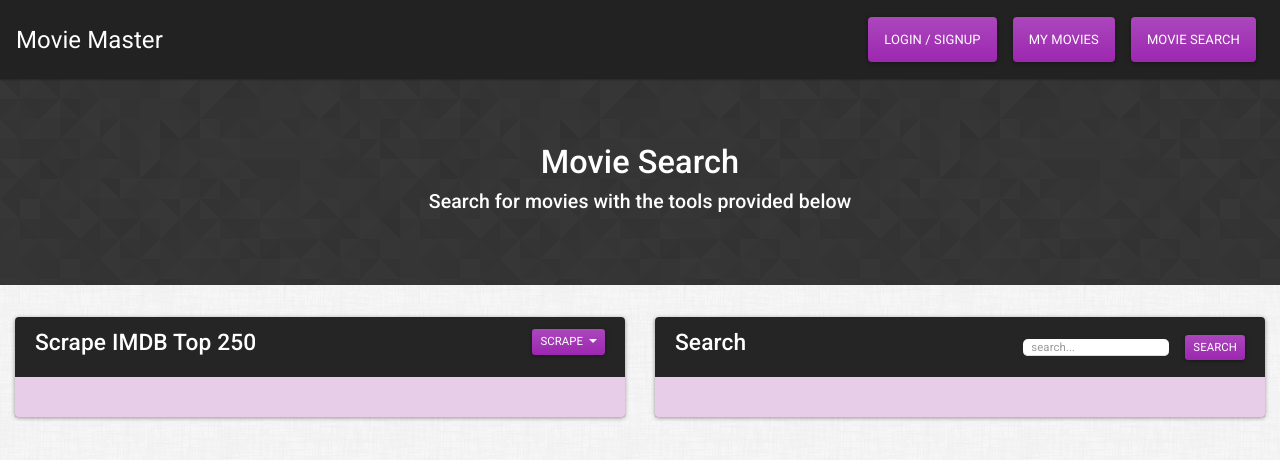
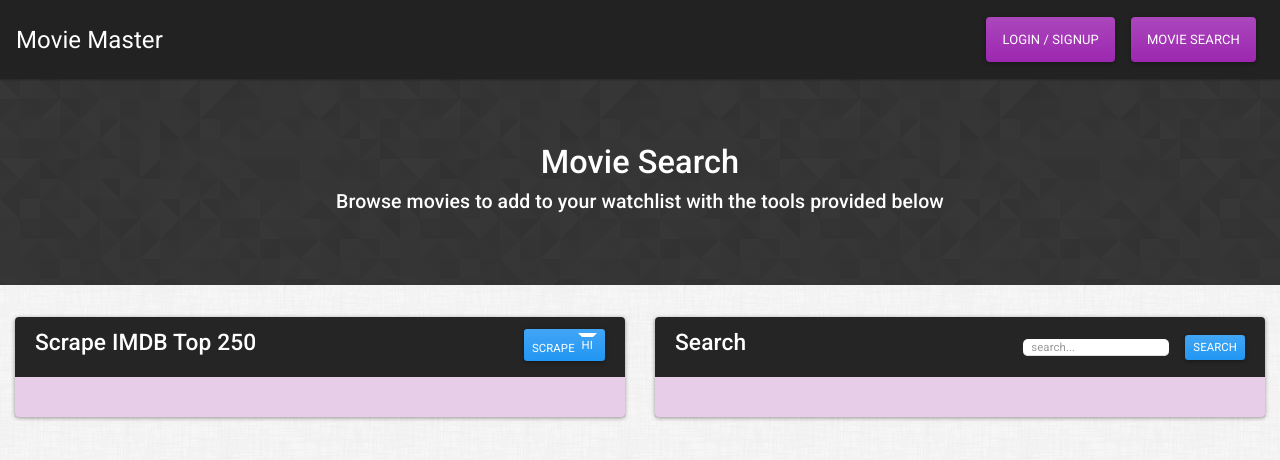
Before and after one commit to nicklascschmidt/movie-master, a website: page client/search.html in a window 1280 px wide. Drawn offline with nearby package versions, Linux system fonts and the light colour scheme.

Commit message:
css touch-ups all over

```diff
--- a/client/js/nav.js
+++ b/client/js/nav.js
@@ -2,10 +2,11 @@
 
 $(document).ready( () => {
   let userIdCheck = sessionStorage.getItem('movieMasterId');
-  if (userIdCheck === null) {
+  if (userIdCheck !== null) {
+    $('#navLogin').html(`<button type='button' id='navLoginButton' class='btn btn-primary nav-button'>Log Out</button>`);
+    $('#navMyMovies').show();
+  } else {
     $('#navLogin').html(`<a href='/' class='btn btn-info nav-button'>Login / Signup</a>`);
-  } else {
-    $('#navLogin').html(`<button type='button' id='navLoginButton' class='btn btn-info nav-button'>Log Out</button>`);
   }
 
   // If logout clicked, reset session storage and reload page
--- a/client/js/search.js
+++ b/client/js/search.js
@@ -69,7 +69,7 @@
   let userId = sessionStorage.getItem('movieMasterId');
   let duplicateBoolean = await checkIfExists(userId, title);
   if (!duplicateBoolean) {
-    return `<button class='btn btn-info btn-sm mt-2 mb-2 handleAddToWatchlist' data-imdbId='${imdbID}' data-title='${title}'><i class="fas fa-plus-circle"></i> Add to Watchlist</button>`
+    return `<button class='btn btn-success btn-sm mt-2 mb-2 handleAddToWatchlist' data-imdbId='${imdbID}' data-title='${title}'><i class="fas fa-plus-circle"></i> Add to Watchlist</button>`
   } else {
     return '<p>Added to Watchlist</p>'
   }
--- a/client/search.html
+++ b/client/search.html
@@ -18,7 +18,7 @@
       <a class='navbar-brand' href='/'>Movie Master</a>
       <ul class='navbar-nav ml-auto'>
         <li id='navLogin' class='nav-item'></li>
-        <li class='nav-item'>
+        <li id='navMyMovies' class='nav-item' style='display:none'>
           <a href='/my-movies' class='btn btn-info nav-button'>My Movies</a>
         </li>
         <li class='nav-item'>
@@ -29,21 +29,19 @@
 
     <div class='jumbotron text-center background-image'>
       <h1>Movie Search</h1>
-      <h4>Search for movies with the tools provided below</h4>
+      <h4>Browse movies to add to your watchlist with the tools provided below</h4>
     </div>
   </header>
 
   <section class='container-fluid'>
     <div id='movie-container' class='row'>
-      <div class='col-12 col-lg-6'>
-        <div class='card mb-4'>
+      <div class='col-12 col-lg-6 mb-4'>
+        <div class='card'>
           <div class='card-header d-inline-flex justify-content-between'>
             <h3>Scrape IMDB Top 250</h3>
             <div class="dropdown">
-              <button class="btn btn-info btn-sm dropdown-toggle" type="button" id="dropdownMenuButton" data-toggle="dropdown" aria-haspopup="true" aria-expanded="false">
-                Scrape
-              </button>
-              <div class="dropdown-menu" aria-labelledby="dropdownMenuButton">
+              <button id="dropdownMenuButton" class="btn btn-primary btn-sm dropdown-toggle" type="button" data-toggle="dropdown" aria-haspopup="true" aria-expanded="false"> Scrape</button>
+              <div class="dropdown-menu dropdown-menu-right" aria-labelledby="dropdownMenuButton">
                 <p class='scrapeImdb dropdown-item' data-pageStart='1'>Page 1 (1-50)</p>
                 <p class='scrapeImdb dropdown-item' data-pageStart='51'>Page 2 (51-100)</p>
                 <p class='scrapeImdb dropdown-item' data-pageStart='101'>Page 3 (101-150)</p>
@@ -57,13 +55,13 @@
           </div>
         </div>
       </div>
-      <div class='col-12 col-lg-6'>
-        <div class='card mb-4'>
+      <div class='col-12 col-lg-6 mb-4'>
+        <div class='card'>
           <div class='card-header d-inline-flex justify-content-between'>
             <h3>Search</h3>
             <form class='form-inline'>
               <input type='text' class='form-control form-control-sm p-2 input-width-custom' placeholder='search...' id='searchInput'>
-              <button type='submit' class='btn btn-info btn-sm ml-3' id='searchInputSubmit'>Search</button>
+              <button type='submit' class='btn btn-primary btn-sm ml-3' id='searchInputSubmit'>Search</button>
             </form>
           </div>
           <div class='card-body'>
--- a/client/style.css
+++ b/client/style.css
@@ -60,6 +60,10 @@
 }
 
 /* Search Page */
+#dropdownMenuButton::after {
+  content: 'hi'
+}
+
 .handleAddToWatchlist {
   overflow: hidden;
 }
```
Also changed, not shown: client/index.html (+1 -1 lines), client/js/my-movies.js (+5 -5 lines), client/my-movies.html (+5 -5 lines).
